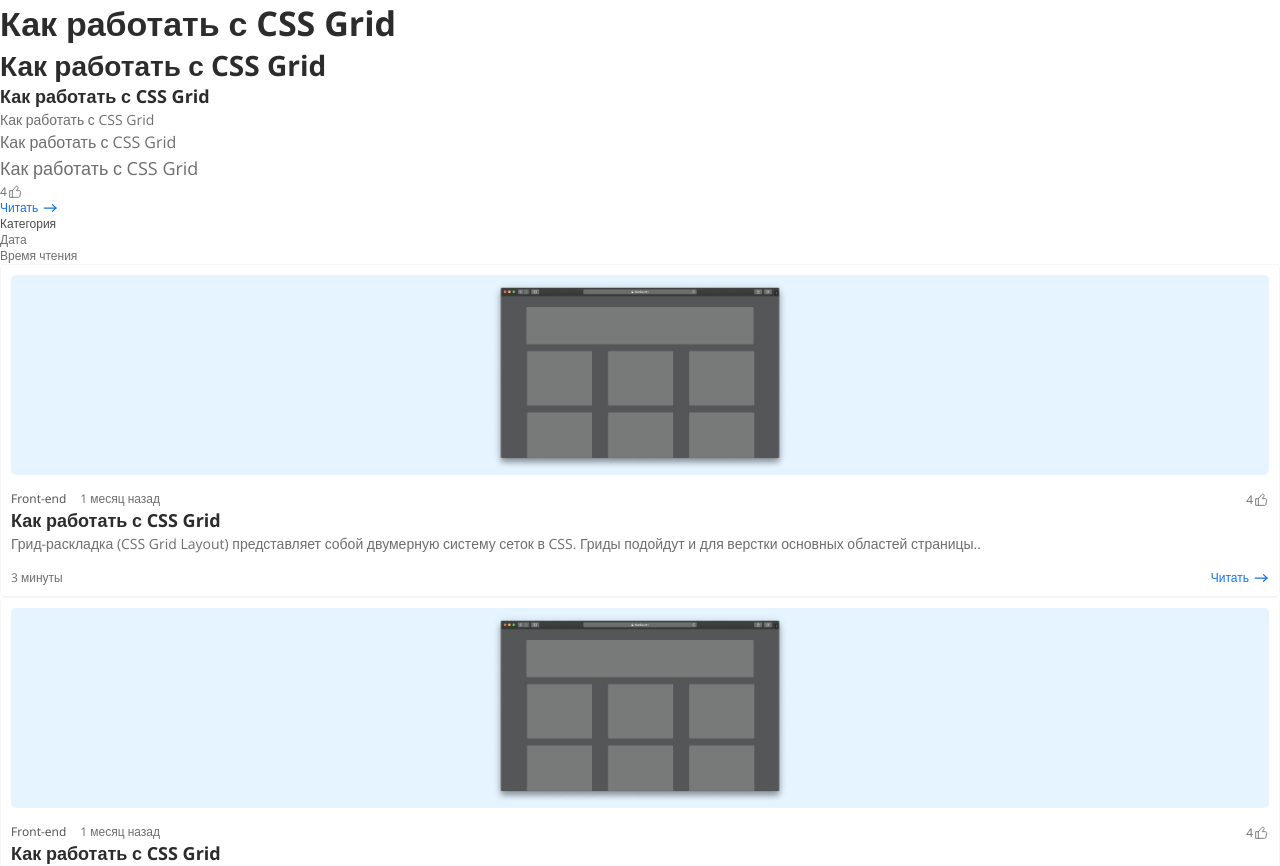
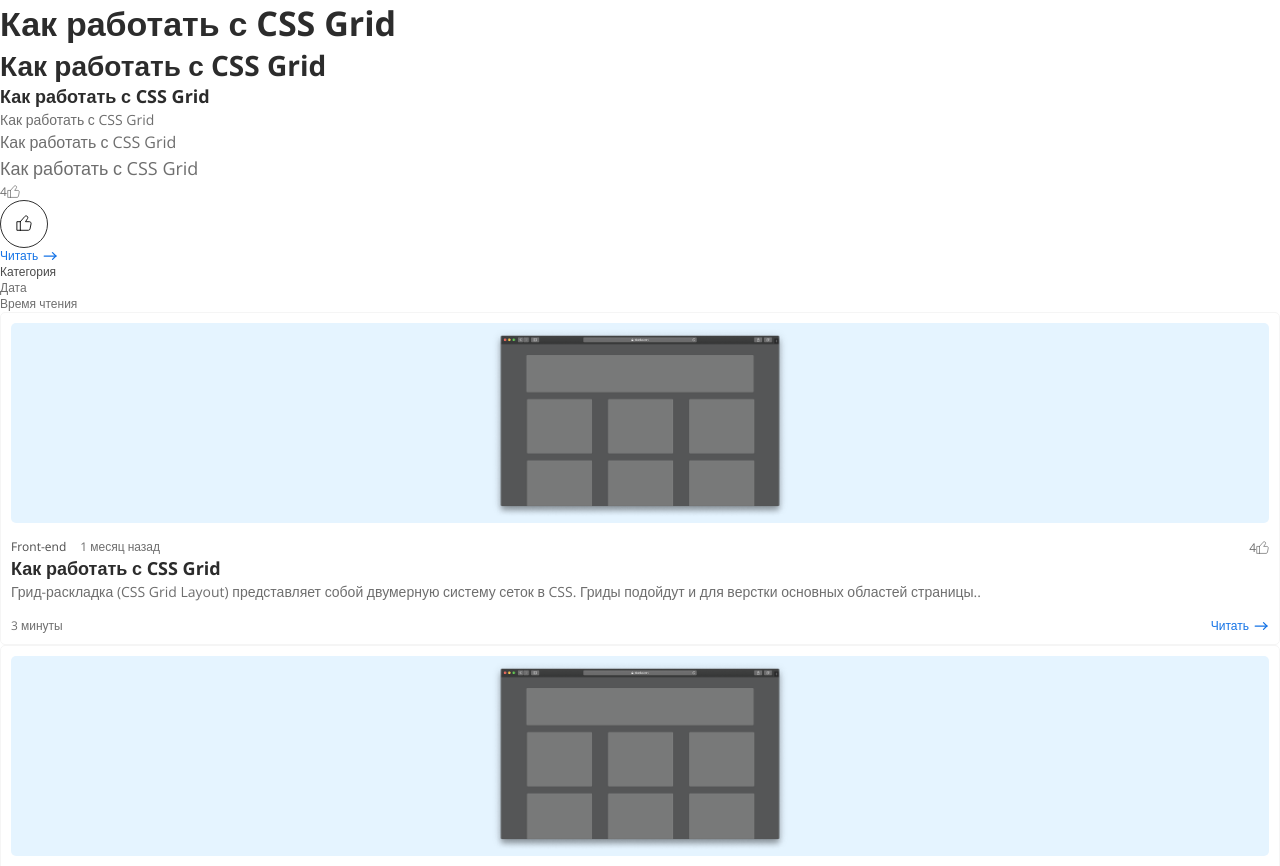
Before and after one commit to Dayana-mak/blog-app-nextjs, a Next.js app: page / in a window 1280 px wide. Shown: the top 866 px of the page. Built offline with nearby package versions, Linux system fonts and the light colour scheme.

Commit message:
feat: add stateful component LikeButton

```diff
--- a/app/page.tsx
+++ b/app/page.tsx
@@ -1,4 +1,4 @@
-import { Htag, LikeCounter, P, PostCard, PostMeta } from '@/components';
+import { Htag, LikeCounter, P, Post, PostCard, PostMeta } from '@/components';
 import type { JSX } from 'react';
 
 export default function Home(): JSX.Element {
@@ -11,6 +11,8 @@ export default function Home(): JSX.Element {
       <P size="m">Как работать с CSS Grid</P>
       <P size="l">Как работать с CSS Grid</P>
       <LikeCounter count={4} />
+
+      <Post />
 
       <PostMeta type="link" href="#">Читать</PostMeta>
       <PostMeta type="category">Категория</PostMeta>
--- a/components/Htag/Htag.props.ts
+++ b/components/Htag/Htag.props.ts
@@ -1,4 +1,4 @@
-import { ReactNode } from 'react';
+import type { ReactNode } from 'react';
 
 export interface HtagProps {
   tag: 'h1' | 'h2' | 'h3';
--- /dev/null
+++ b/components/LikeButton/LikeButton.module.css
@@ -0,0 +1,21 @@
+.like {
+  width: 48px;
+  height: 48px;
+  background-color: var(--white);
+  border: 1px solid #303030;
+  border-radius: 50%;
+}
+
+.like svg {
+  width: 16px;
+  height: 16px;
+}
+
+.liked {
+  background-color: #303030;
+  border: 1px solid var(--white);
+}
+
+.liked svg path {
+  stroke: var(--white);
+}
--- /dev/null
+++ b/components/LikeButton/LikeButton.props.ts
@@ -0,0 +1,6 @@
+import type { DetailedHTMLProps, HTMLAttributes } from 'react';
+
+export interface LikeButtonProps extends DetailedHTMLProps<HTMLAttributes<HTMLButtonElement>, HTMLButtonElement> {
+  isLiked: boolean;
+  setIsLiked: (value: boolean) => void;
+}
--- /dev/null
+++ b/components/LikeButton/LikeButton.tsx
@@ -0,0 +1,33 @@
+'use client';
+
+import type { JSX } from 'react';
+import type { LikeButtonProps } from './LikeButton.props';
+import styles from './LikeButton.module.css';
+import cn from 'classnames';
+import LikeIcon from '../../public/LikeIcon.svg';
+
+
+export const LikeButton = ({ isLiked, setIsLiked, ...props }: LikeButtonProps): JSX.Element => {
+  const handleLike = (): void => {
+    setIsLiked(!isLiked);
+
+    fetch('https://jsonplaceholder.typicode.com/posts/1', {
+      method: 'PATCH',
+      body: JSON.stringify({ liked: !isLiked }),
+      headers: {
+        'Content-Type': 'application/json; charset=UTF-8',
+      },
+    })
+      .then((response) => response.json())
+      .then((json) => console.log(json));
+  };
+  return (
+    <button
+      className={cn(styles.like, { [styles.liked]: isLiked })}
+      onClick={handleLike}
+      {...props}
+    >
+      <LikeIcon/>
+    </button>
+  );
+};
--- a/components/LikesCounter/LikeCounter.module.css
+++ b/components/LikesCounter/LikeCounter.module.css
@@ -3,3 +3,8 @@
   align-items: center;
   font-size: 12px;
 }
+
+.likes svg {
+  width: 13px;
+  height: 13px;
+}
--- /dev/null
+++ b/components/Post/Post.tsx
@@ -0,0 +1,13 @@
+'use client';
+
+import { useState, type JSX } from 'react';
+import { LikeButton } from '../LikeButton/LikeButton';
+
+export const Post = (): JSX.Element => {
+  const [isLiked, setIsLiked] = useState<boolean>(false);
+  return (
+    <article>
+      <LikeButton isLiked={isLiked} setIsLiked={setIsLiked} />
+    </article>
+  );
+};
--- a/components/index.ts
+++ b/components/index.ts
@@ -3,3 +3,5 @@ export * from './P/P';
 export * from './LikesCounter/LikeCounter';
 export * from './PostMeta/PostMeta';
 export * from './PostCard/PostCard';
+export * from './Post/Post';
+export * from './LikeButton/LikeButton';
```
Also changed, not shown: public/LikeIcon.svg.
